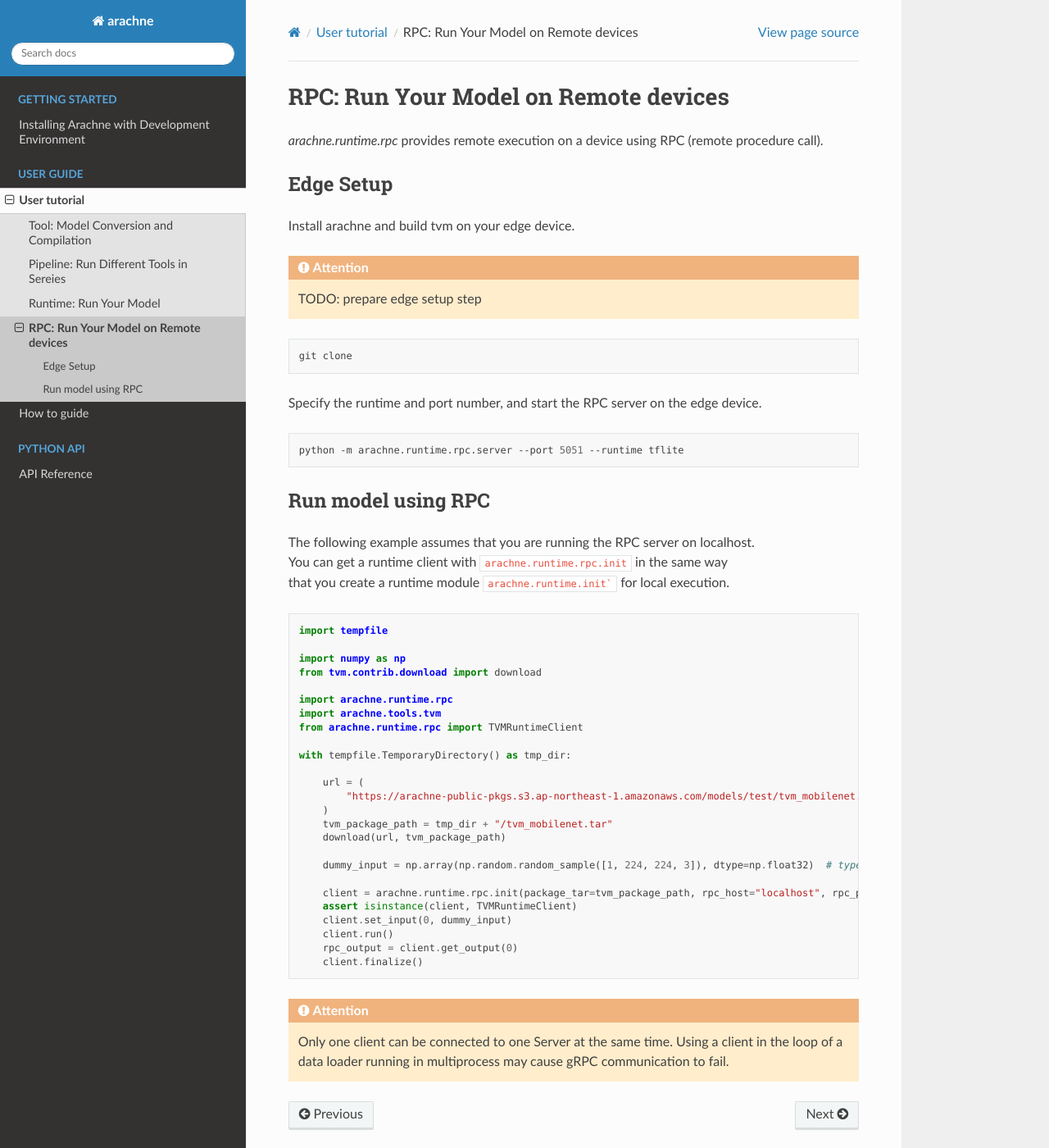
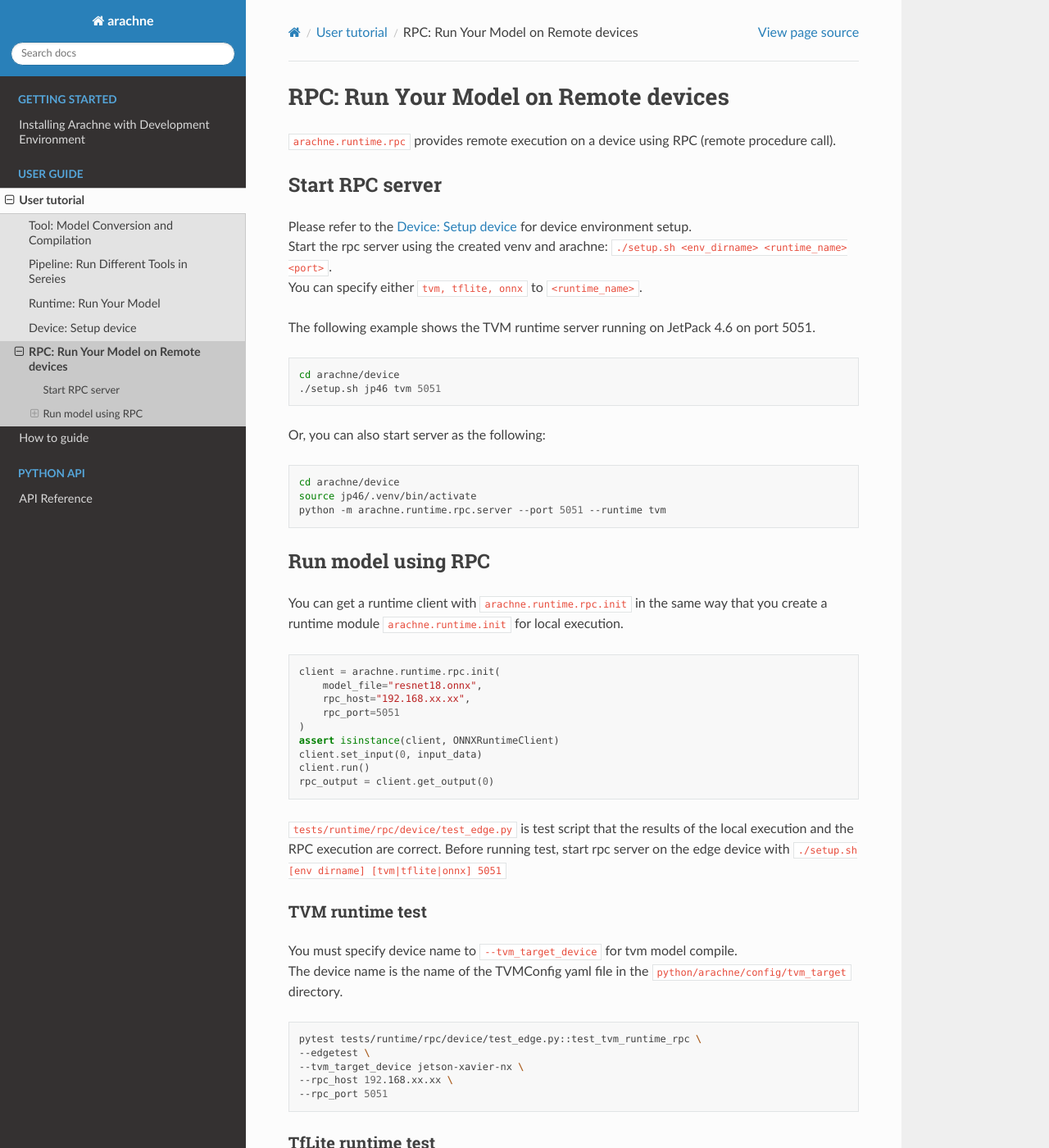
Before and after one commit to fixstars/arachne, a Sphinx documentation site: the page built from docs/tutorials/rpc.rst, in a window 1280 px wide and 1400 px high. Shown: the whole window at 82% size. Built offline with Sphinx 7.4.7 and the Read the Docs theme 2.0.0, drawn with Linux system fonts in a browser that asks for light colours; pages that are not in the unit, such as notebooks, are missing from menus; some of the changed text lies outside the part shown.

Commit message:
add setup device document

```diff
--- a/docs/tutorials/index.rst
+++ b/docs/tutorials/index.rst
@@ -9,4 +9,5 @@
    tools/index
    pipeline
    runtime
+   setup_device
    rpc
--- a/docs/tutorials/rpc.rst
+++ b/docs/tutorials/rpc.rst
@@ -2,59 +2,83 @@
 RPC: Run Your Model on Remote devices
 =====================================
 
-`arachne.runtime.rpc` provides remote execution on a device using RPC (remote procedure call).
+:code:`arachne.runtime.rpc` provides remote execution on a device using RPC (remote procedure call).
 
-Edge Setup
-----------
-Install arachne and build tvm on your edge device.
+Start RPC server
+----------------
 
-.. attention:: TODO: prepare edge setup step
+| Please refer to the :doc:`setup_device` for device environment setup.
+| Start the rpc server using the created venv and arachne: :code:`./setup.sh <env_dirname> <runtime_name> <port>`.
+| You can specify either :code:`tvm, tflite, onnx` to :code:`<runtime_name>`.
+
+The following example shows the TVM runtime server running on JetPack 4.6 on port 5051.
 
 .. code:: shell
 
-    git clone
+    cd arachne/device
+    ./setup.sh jp46 tvm 5051
 
-
-Specify the runtime and port number, and start the RPC server on the edge device.
+Or, you can also start server as the following:
 
 .. code:: shell
 
-    python -m arachne.runtime.rpc.server --port 5051 --runtime tflite
+    cd arachne/device
+    source jp46/.venv/bin/activate
+    python -m arachne.runtime.rpc.server --port 5051 --runtime tvm
 
 Run model using RPC
 -------------------
 
-| The following example assumes that you are running the RPC server on localhost.
-| You can get a runtime client with :code:`arachne.runtime.rpc.init` in the same way
-| that you create a runtime module :code:`arachne.runtime.init`` for local execution.
+| You can get a runtime client with :code:`arachne.runtime.rpc.init` in the same way that you create a runtime module :code:`arachne.runtime.init` for local execution.
+
 
 .. code:: python
 
-    import tempfile
+    client = arachne.runtime.rpc.init(
+        model_file="resnet18.onnx",
+        rpc_host="192.168.xx.xx",
+        rpc_port=5051
+    )
+    assert isinstance(client, ONNXRuntimeClient)
+    client.set_input(0, input_data)
+    client.run()
+    rpc_output = client.get_output(0)
 
-    import numpy as np
-    from tvm.contrib.download import download
+:code:`tests/runtime/rpc/device/test_edge.py` is test script that the results of the local execution and the RPC execution are correct.
+Before running test, start rpc server on the edge device with :code:`./setup.sh [env dirname] [tvm|tflite|onnx] 5051`
 
-    import arachne.runtime.rpc
-    import arachne.tools.tvm
-    from arachne.runtime.rpc import TVMRuntimeClient
+TVM runtime test
+~~~~~~~~~~~~~~~~
+| You must specify device name to :code:`--tvm_target_device` for tvm model compile.
+| The device name is the name of the TVMConfig yaml file in the :code:`python/arachne/config/tvm_target` directory.
 
-    with tempfile.TemporaryDirectory() as tmp_dir:
+.. code:: shell
 
-        url = (
-            "https://arachne-public-pkgs.s3.ap-northeast-1.amazonaws.com/models/test/tvm_mobilenet.tar"
-        )
-        tvm_package_path = tmp_dir + "/tvm_mobilenet.tar"
-        download(url, tvm_package_path)
+    pytest tests/runtime/rpc/device/test_edge.py::test_tvm_runtime_rpc \
+    --edgetest \
+    --tvm_target_device jetson-xavier-nx \
+    --rpc_host 192.168.xx.xx \
+    --rpc_port 5051
 
-        dummy_input = np.array(np.random.random_sample([1, 224, 224, 3]), dtype=np.float32)  # type: ignore
+TfLite runtime test
+~~~~~~~~~~~~~~~~
 
-        client = arachne.runtime.rpc.init(package_tar=tvm_package_path, rpc_host="localhost", rpc_port=5051)
-        assert isinstance(client, TVMRuntimeClient)
-        client.set_input(0, dummy_input)
-        client.run()
-        rpc_output = client.get_output(0)
-        client.finalize()
+.. code:: shell
+
+    pytest tests/runtime/rpc/device/test_edge.py::test_tflite_runtime_rpc \
+    --edgetest \
+    --rpc_host 192.168.xx.xx \
+    --rpc_port 5051
+
+ONNX runtime test
+~~~~~~~~~~~~~~~~
+
+.. code:: shell
+
+    pytest tests/runtime/rpc/device/test_edge.py::test_onnx_runtime_rpc \
+    --edgetest \
+    --rpc_host 192.168.xx.xx \
+    --rpc_port 5051
 
 .. attention::
     Only one client can be connected to one Server at the same time.
```
Also changed, not shown: docs/tutorials/setup_device.rst (added, +35 -0 lines).
